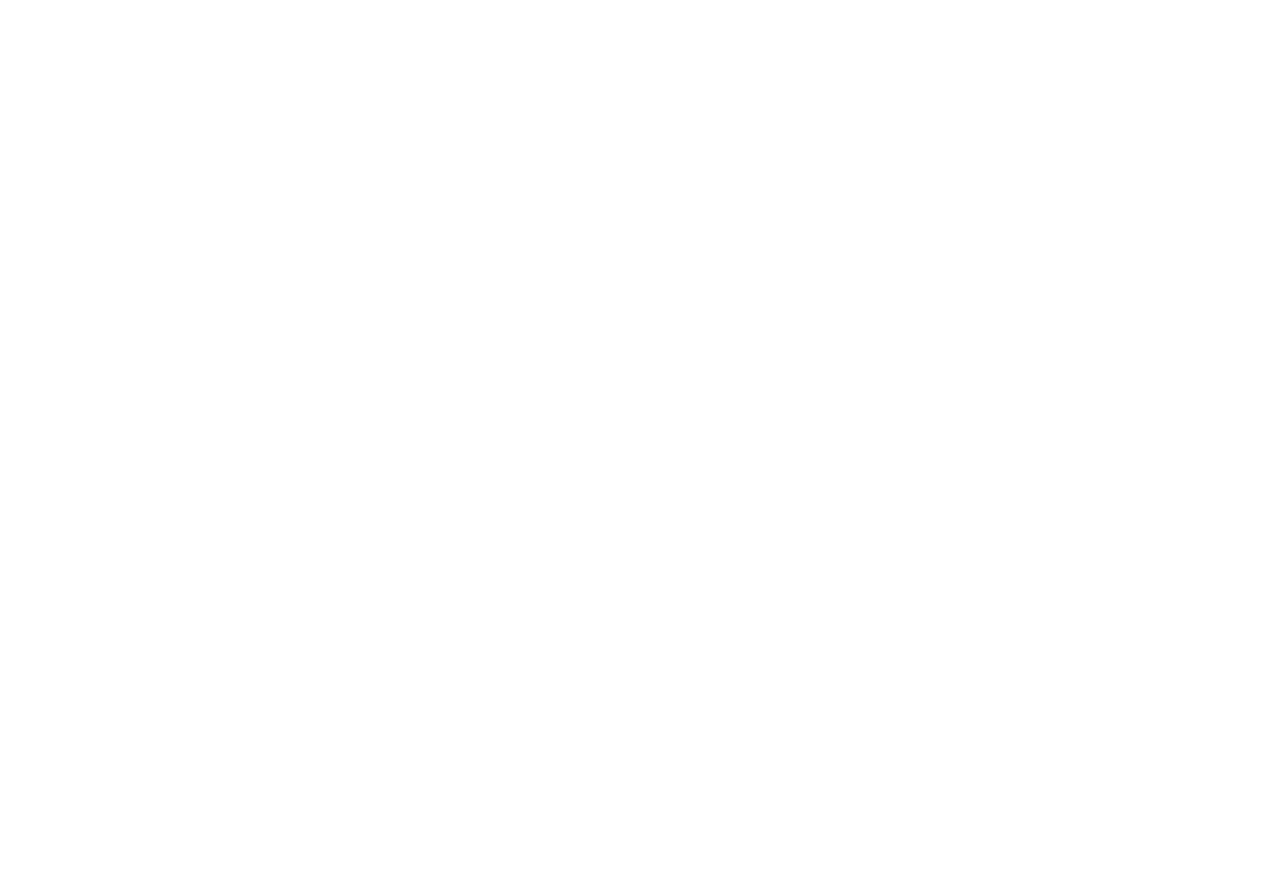
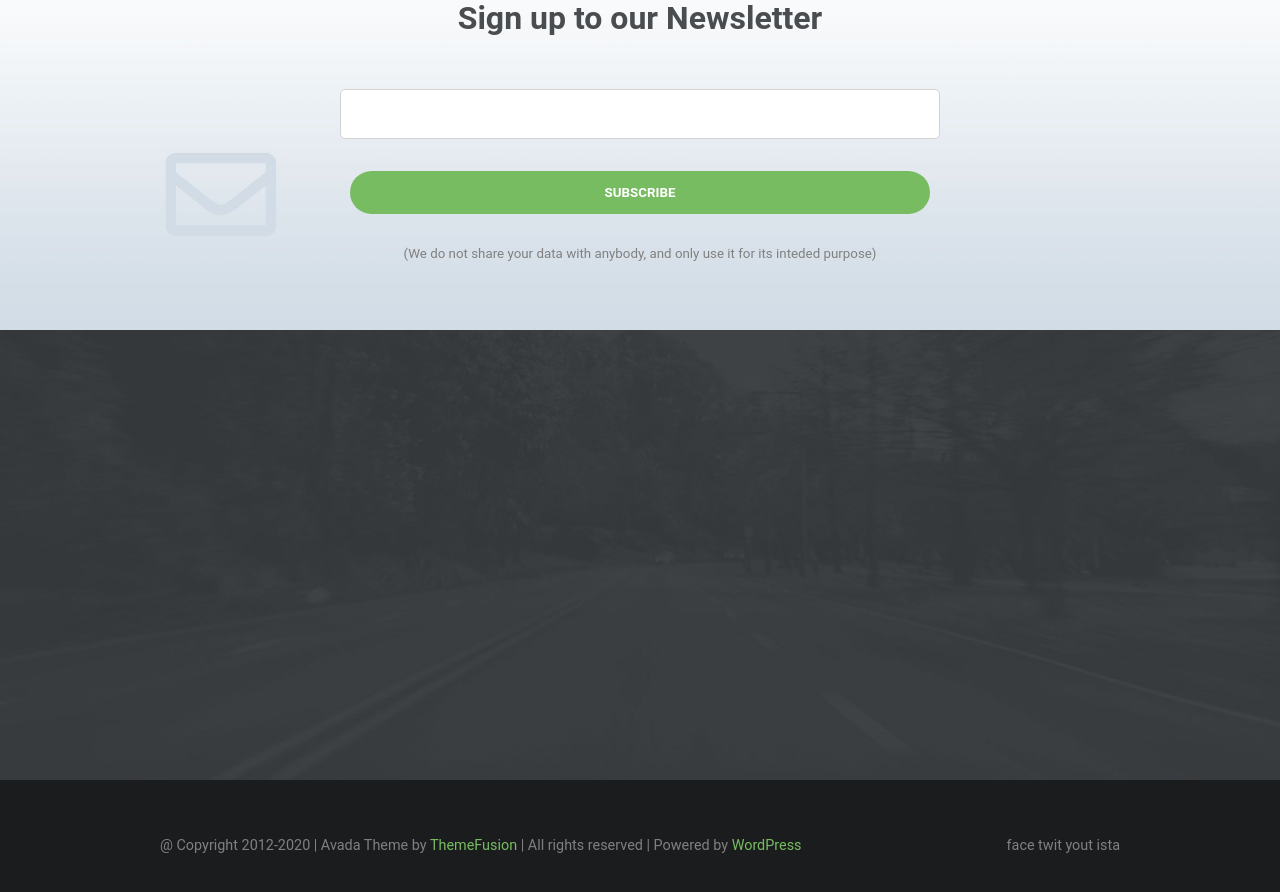
Before and after one commit to SamueleDellaRocca/proj-html-vuejs, a Vue app: page / in a window 1280 px wide. Shown: the part 4971-5863 px from the top of the page. Before the commit the page ends 4958 px from the top, so only its background shows below. Built offline with nearby package versions, Linux system fonts and the light colour scheme.

Commit message:
base footer

```diff
--- a/src/components/FooterDriving.vue
+++ b/src/components/FooterDriving.vue
@@ -1,5 +1,19 @@
 <template>
-  <div><h1>Footer</h1></div>
+  <div>
+    <div class="sfondo">
+      <div class="container"></div>
+    </div>
+
+    <div class="sfondo2">
+      <div class="container crediti">
+        <div>
+          @ Copyright 2012-2020 | Avada Theme by <span>ThemeFusion</span> | All
+          rights reserved | Powered by <span>WordPress</span>
+        </div>
+        <div>face twit yout ista</div>
+      </div>
+    </div>
+  </div>
 </template>
 
 <script>
@@ -8,4 +22,29 @@
 };
 </script>
 
-<style lang="scss" scoped></style>
+<style lang="scss" scoped>
+.sfondo {
+  height: 450px;
+  background-image: url(../assets/img/footer-background-color.jpg);
+  background-size: cover;
+  background-position: center;
+}
+
+.sfondo2 {
+  height: 130px;
+  background-color: hsl(210deg 3% 11%);
+}
+
+.crediti {
+  color: gray;
+  height: 100%;
+  display: flex;
+  justify-content: space-between;
+  align-items: center;
+  font-size: 0.9rem;
+
+  span {
+    color: hsl(105deg 40% 56%);
+  }
+}
+</style>
--- a/src/components/SectionSette.vue
+++ b/src/components/SectionSette.vue
@@ -1,5 +1,15 @@
 <template>
-  <div>section 7</div>
+  <div class="sfondo">
+    <div class="container">
+      <h1>Sign up to our Newsletter</h1>
+      <input type="email" name="email" id="email" />
+      <div><button class="btn-nav">subscribe</button></div>
+      <small>
+        (We do not share your data with anybody, and only use it for its inteded
+        purpose)
+      </small>
+    </div>
+  </div>
 </template>
 
 <script>
@@ -8,4 +18,49 @@
 };
 </script>
 
-<style lang="scss" scoped></style>
+<style lang="scss" scoped>
+.sfondo {
+  height: 400px;
+  background-image: url(../assets/img/newsletter_background.jpg);
+  background-size: cover;
+  background-position: center;
+}
+
+h1 {
+  color: hsl(206deg 5% 30%);
+  margin-bottom: 1.2rem;
+}
+
+input {
+  width: 600px;
+  line-height: 3rem;
+  font-size: 1.6rem;
+  border-radius: 5px;
+  border: 1px solid lightgray;
+}
+
+.container {
+  height: 100%;
+  display: flex;
+  flex-direction: column;
+  justify-content: center;
+  align-items: center;
+  gap: 2rem;
+}
+
+.btn-nav {
+  width: 580px;
+  background-color: hsl(105deg 40% 56%);
+  border-radius: 80px;
+  color: white;
+  text-transform: uppercase;
+  font-weight: bold;
+  padding: 13px 30px;
+  border: 1px solid transparent;
+  cursor: pointer;
+}
+
+small {
+  color: gray;
+}
+</style>
```
